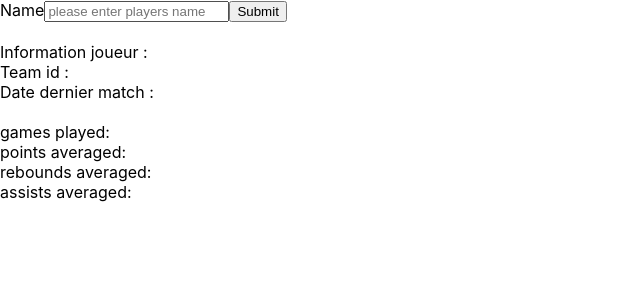
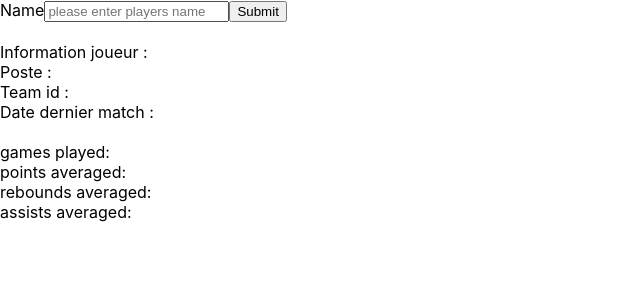
Before and after one commit to Ayoub-ben/NBA, a React (Create React App) app in the folder nba/: page / in a window 1280 px wide. Shown: the top 300 px of the page, without its empty margins (0-640 px from the left). Built offline with nearby package versions, Linux system fonts and the light colour scheme.

Commit message:
Modif date

```diff
--- a/nba/src/App.js
+++ b/nba/src/App.js
@@ -84,7 +84,7 @@ class App extends Component {
         //test
         console.log(res.data.data)
 
-        //COMPARE 2 dates
+        //COMPARE 2 premières dates Test
          let date1 = new Date(res.data.data[0]?.date);
          console.log("date 1 " + res.data.data[0]?.date)
          let date2 = new Date(res.data.data[1]?.date);
@@ -134,20 +134,22 @@ class App extends Component {
        </label>
        <input type="submit" value="Submit"/>
      </form>
-     <br />
-     Information joueur : {this.state.infoJoueur?.last_name} {this.state.infoJoueur?.first_name} {this.state.infoJoueur?.position}
-     <br />
+     <br/>
+     Information joueur : {this.state.infoJoueur?.last_name} {this.state.infoJoueur?.first_name}
+     <br/>
+     Poste : {this.state.infoJoueur?.position}
+     <br/>
      Team id : {this.state.infoJoueur["team"]?.id}
-     <br />
+     <br/>
      Date dernier match : {this.state.tabDate}
-     <br />
-     <br />
+     <br/>
+     <br/>
      games played: {this.state.playerStats["games_played"]}
-     <br />
+     <br/>
      points averaged: {this.state.playerStats["pts"]}
-     <br />
+     <br/>
      rebounds averaged: {this.state.playerStats["reb"]}
-     <br />
+     <br/>
      assists averaged: {this.state.playerStats["ast"]}
     </div>
   );
```
